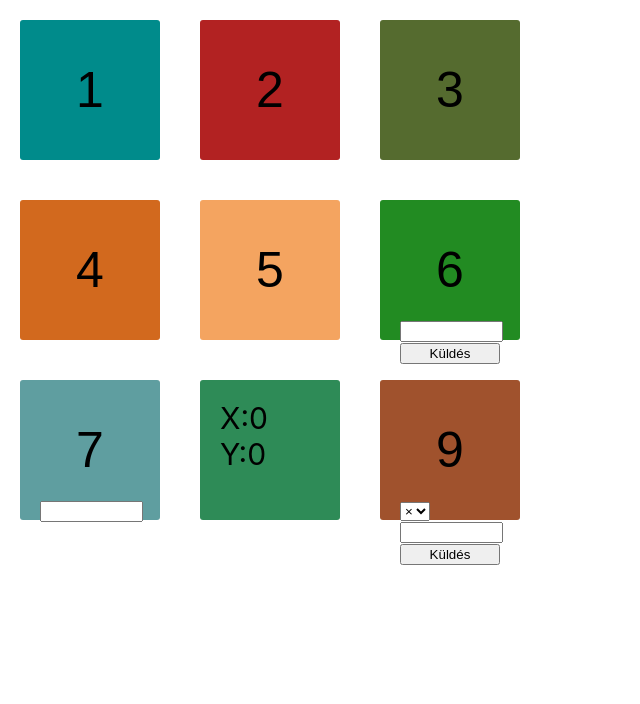
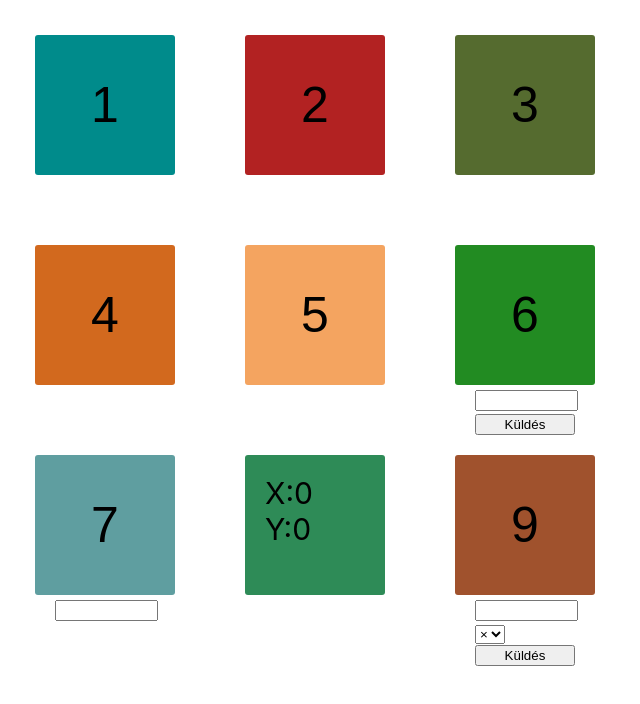
Before and after one commit to lalee01/React-practice, a React (Create React App) app: page / in a window 1280 px wide. Shown: the top 704 px of the page, without its empty margins (0-640 px from the left). Built offline with nearby package versions, Linux system fonts and the light colour scheme.

Commit message:
Updated style

```diff
--- a/src/App.css
+++ b/src/App.css
@@ -77,7 +77,7 @@
 }
 
 .container {
-  width: 600px;
+  width: 700px;
   height: 500px;
 }
 
@@ -85,7 +85,7 @@
   width: 100px;
   height: 100px;
   float: left;
-  margin: 20px;
+  margin: 35px;
   border-radius: 3px;
   padding : 20px;
 }
@@ -123,6 +123,8 @@
 
 .w-95 {
   width: 95px;
+  margin-bottom: 2px;
+  margin-top: 25px;
 }
 
 .w-100 {
--- a/src/components/Eighth/Eighth.js
+++ b/src/components/Eighth/Eighth.js
@@ -1,9 +1,10 @@
 import React from 'react';
 
 const Eighth =({isRounded , mouseKoordinate}) => {
+    const roundingStyle = isRounded ? {borderRadius: "50%"} : {};
 
     return (
-        <div className="shape" id ="element-eight" style={ isRounded ? {borderRadius: '50%'} : {}}>
+        <div className="shape" id ="element-eight" style={roundingStyle}>
             <span className='child-table'>
                        X:{mouseKoordinate.X}<br/>
                        Y:{mouseKoordinate.Y}
--- a/src/components/Fifth/Fifth.js
+++ b/src/components/Fifth/Fifth.js
@@ -2,9 +2,9 @@ import React from 'react';
 
 const Fifth =({isRounded, setIsRounded}) => {
     const onClickHandler = () => setIsRounded(!isRounded)
-
+    const roundingStyle = isRounded ? {borderRadius: "50%"} : {};
     return (
-        <div className={"shape"} id ="element-five" style={ isRounded ? {borderRadius: '50%'} : {}} onClick={ onClickHandler }>
+        <div className={"shape"} id ="element-five" style={roundingStyle} onClick={ onClickHandler }>
             <span className='text'>
                         5
             </span>
--- a/src/components/First/First.js
+++ b/src/components/First/First.js
@@ -3,11 +3,11 @@ import './First.css';
 
 const First =({isRounded}) => {
     const [isBlur, setIsBlur] = useState(true)
-
     const onClickHandler = () => setIsBlur(!isBlur)
-
+    const roundingStyle = isRounded ? {borderRadius: "50%"} : {};
+    const blurChange = isBlur ? "shape" : "shape blur"
     return (
-        <div className={  isBlur ? "shape" : "shape blur" } id="element-one" style={ isRounded ? {borderRadius: '50%'} : {}} onClick={ onClickHandler }>
+        <div className={blurChange} id="element-one" style={roundingStyle} onClick={ onClickHandler }>
             <span className='text'>
                         1
             </span>
--- a/src/components/Fourth/Fourth.js
+++ b/src/components/Fourth/Fourth.js
@@ -7,12 +7,10 @@ const Fourth =({isRounded}) => {
             timer()
         }
         const timer= ()=> setTimeout(() => setHidden(false), 1000);
-
+        const roundingStyle = isRounded ? {borderRadius: "50%"} : {};
+        const hiddenChange =  isHidden ? {display:'none'}:{display:'block'};
     return (
-        <div className={"shape"} id ="element-four"
-        style={isHidden ? {display:'none'}:{display:'block'} &&
-                isRounded ? {borderRadius: '50%'} : {}
-            }
+        <div className="shape" id ="element-four" style={Object.assign(hiddenChange,roundingStyle)}
         onClick={onClickHandler}>
             <span className='text'>
                        4
--- a/src/components/Nineth/Nineth.js
+++ b/src/components/Nineth/Nineth.js
@@ -25,24 +25,23 @@ const Nineth =({isRounded}) => {
             case "sub" : return setNewNumber(Number(newNumber) - Number(numberState))
         }
     }
+    const roundingStyle = isRounded ? {borderRadius: "50%"} : {};
     return (
-        <div className={"shape"} id ="element-nine" style={ isRounded ? {borderRadius: '50%'} : {}}>
+        <div className={"shape"} id ="element-nine" style={roundingStyle}>
             <span className='text'>
                        {newNumber}
             </span>
             <form id="box-9">
+                    <input className="w-95" type="number" onChange={onChangeHandler}/>
                     <select name="operator" onChange={selectOperator}>
                         <option value="mult">×</option>
                         <option value="div">/</option>
                         <option value="add">+</option>
                         <option value="sub">-</option>
                     </select>
-                    <input className="w-95" type="number" onChange={onChangeHandler}/>
                     <button className="w-100" type="submit" onClick={onSubmitHandler}>Küldés</button>
                 </form>
         </div>
     );
 }
-
-
 export default Nineth
--- a/src/components/Seventh/Seventh.js
+++ b/src/components/Seventh/Seventh.js
@@ -5,9 +5,9 @@ const Seventh =({isRounded}) => {
     const keyPressHandler = (event) =>{
         setPressedKey(event.key)
     }
-
+    const roundingStyle = isRounded ? {borderRadius: "50%"} : {};
     return (
-        <div className={"shape"} id ="element-seven" style={ isRounded ? {borderRadius: '50%'} : {}} onKeyPress={keyPressHandler}>
+        <div className={"shape"} id ="element-seven" style={roundingStyle} onKeyPress={keyPressHandler}>
             <span className='text'>
                        {pressedKey}
             </span>
--- a/src/components/Sixth/Sixth.js
+++ b/src/components/Sixth/Sixth.js
@@ -17,8 +17,9 @@ const Sixth =({isRounded}) => {
         const number = event.target.value
         numberChange(number)
         }
+        const roundingStyle = isRounded ? {borderRadius: "50%"} : {};
     return (
-        <div className={"shape"} id ="element-six" style = { isRounded ? {borderRadius: '50%'} : {}}>
+        <div className={"shape"} id ="element-six" style = {roundingStyle}>
             <span className='text'>
                        {inBoxNumber}
             </span>
--- a/src/components/Third/Third.js
+++ b/src/components/Third/Third.js
@@ -5,9 +5,9 @@ const Third =({isRounded}) => {
     const doubleClickHandler = () => {
         setNumber(Math.floor(Math.random() * (20 - 1 + 1)) +1)
     }
-
+    const roundingStyle = isRounded ? {borderRadius: "50%"} : {};
     return (
-        <div className={"shape"} id ="element-three" style={ isRounded ? {borderRadius: '50%'} : {}} onDoubleClick={doubleClickHandler}>
+        <div className={"shape"} id ="element-three" style={roundingStyle} onDoubleClick={doubleClickHandler}>
             <span className='text'>
                        {number}
             </span>
```
